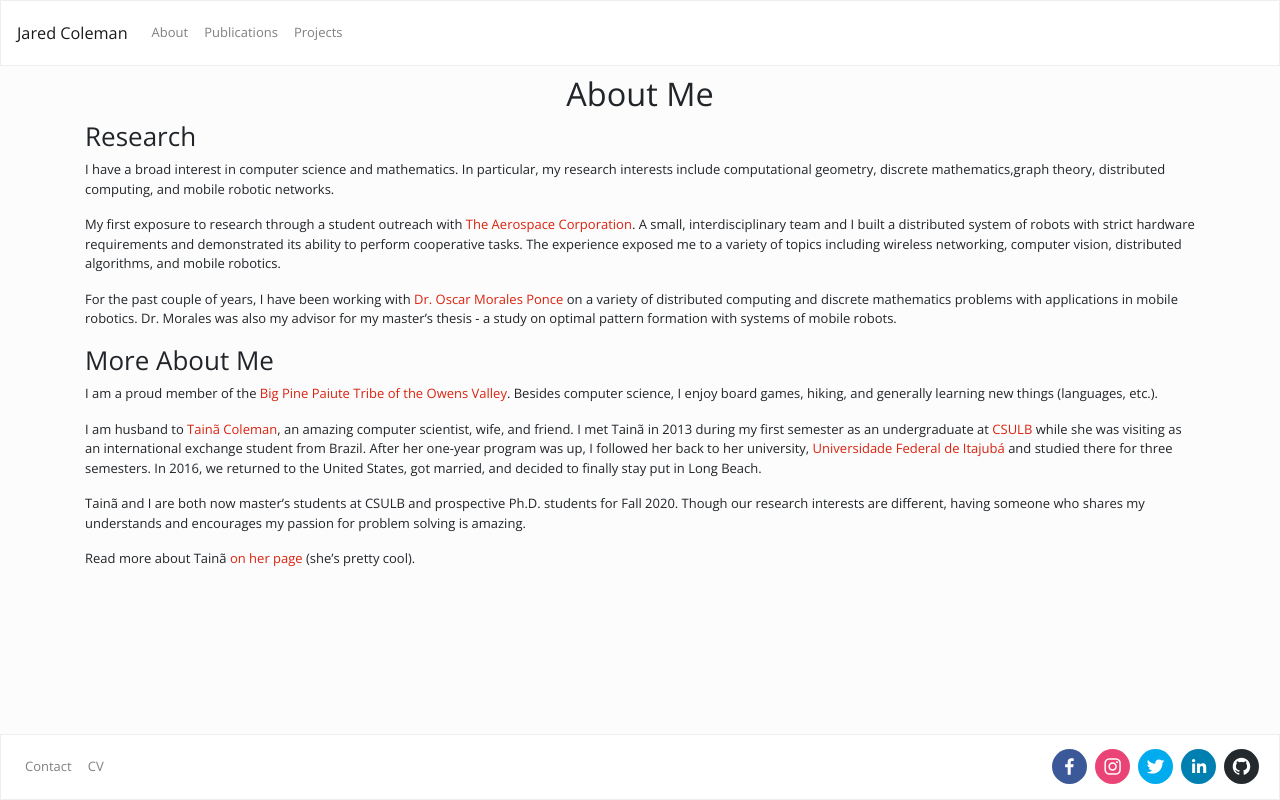
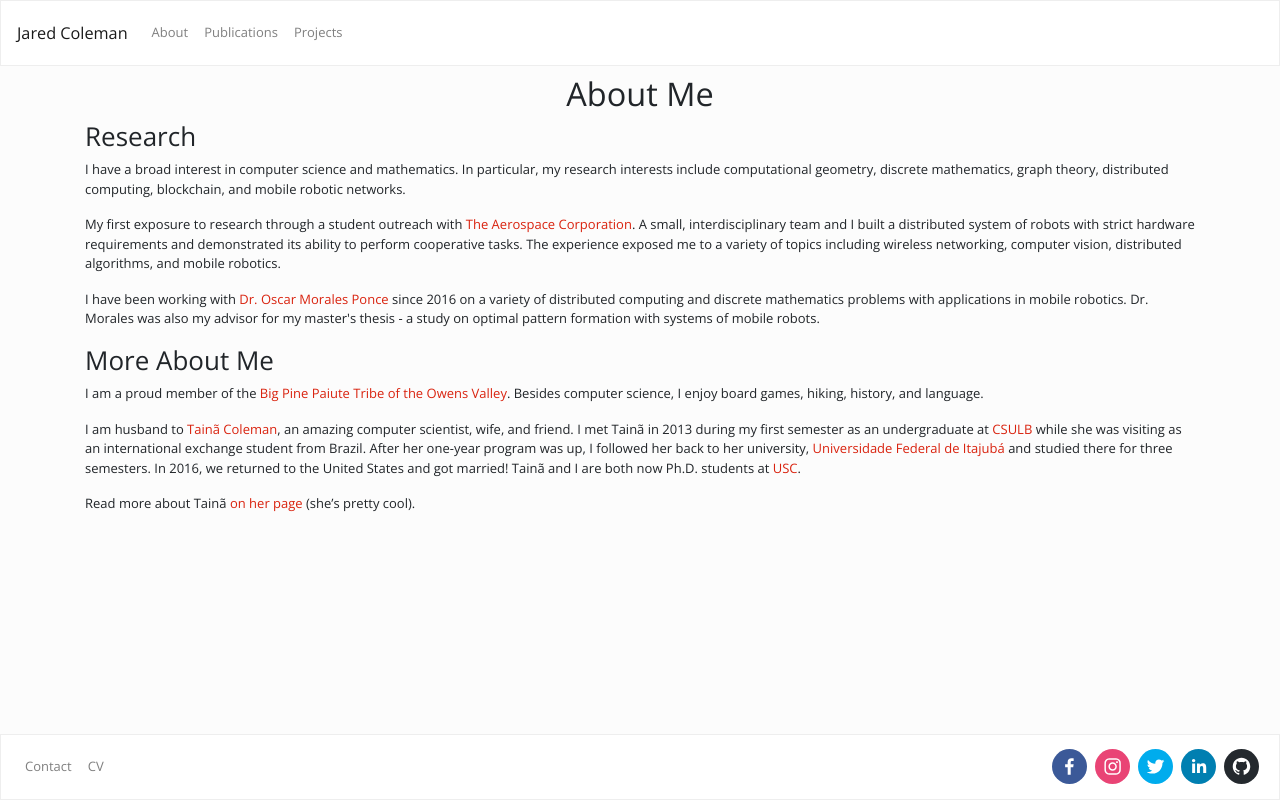
Before and after one commit to earri003/homepage, a React (Create React App) app: page /about in a window 1280 px wide. Built offline with nearby package versions, Linux system fonts and the light colour scheme.

Commit message:
Updates about

```diff
--- a/src/About.js
+++ b/src/About.js
@@ -9,7 +9,7 @@ function About() {
                 <h2>Research</h2>
                 <p>
                     I have a broad interest in computer science and mathematics.
-                    In particular, my research interests include computational geometry, discrete mathematics,graph theory, distributed computing, and mobile robotic networks.
+                    In particular, my research interests include computational geometry, discrete mathematics, graph theory, distributed computing, blockchain, and mobile robotic networks.
                 </p>
                 <p>
                     My first exposure to research through a student outreach with <a href="https://aerospace.org">The Aerospace Corporation</a>.
@@ -17,20 +17,17 @@ function About() {
                     The experience exposed me to a variety of topics including wireless networking, computer vision, distributed algorithms, and mobile robotics.
                 </p>
                 <p>
-                    For the past couple of years, I have been working with <a href="http://web.csulb.edu/~omorales/">Dr. Oscar Morales Ponce</a> on a variety of distributed computing and discrete mathematics problems with applications in mobile robotics.
-                    Dr. Morales was also my advisor for my master’s thesis - a study on optimal pattern formation with systems of mobile robots.
+                    I have been working with <a href="http://web.csulb.edu/~omorales/">Dr. Oscar Morales Ponce</a> since 2016 on a variety of distributed computing and discrete mathematics problems with applications in mobile robotics.
+                    Dr. Morales was also my advisor for my master's thesis - a study on optimal pattern formation with systems of mobile robots.
                 </p>
 
                 <h2>More About Me</h2>
                 <p>
                     I am a proud member of the <a href="https://www.bigpinepaiute.org/">Big Pine Paiute Tribe of the Owens Valley</a>.
-                    Besides computer science, I enjoy board games, hiking, and generally learning new things (languages, etc.).
+                    Besides computer science, I enjoy board games, hiking, history, and language.
                 </p>
                 <p>
-                    I am husband to <a href="https://tainacoleman.com">Tainã Coleman</a>, an amazing computer scientist, wife, and friend. I met Tainã in 2013 during my first semester as an undergraduate at <a href="https://csulb.edu">CSULB</a> while she was visiting as an international exchange student from Brazil. After her one-year program was up, I followed her back to her university, <a href="https://unifei.edu.br/">Universidade Federal de Itajubá</a> and studied there for three semesters. In 2016, we returned to the United States, got married, and decided to finally stay put in Long Beach.
-                </p>
-                <p>
-                    Tainã and I are both now master’s students at CSULB and prospective Ph.D. students for Fall 2020. Though our research interests are different, having someone who shares my understands and encourages my passion for problem solving is amazing.
+                    I am husband to <a href="https://tainacoleman.com">Tainã Coleman</a>, an amazing computer scientist, wife, and friend. I met Tainã in 2013 during my first semester as an undergraduate at <a href="https://csulb.edu">CSULB</a> while she was visiting as an international exchange student from Brazil. After her one-year program was up, I followed her back to her university, <a href="https://unifei.edu.br/">Universidade Federal de Itajubá</a> and studied there for three semesters. In 2016, we returned to the United States and got married! Tainã and I are both now Ph.D. students at <a href="https://usc.edu">USC</a>.
                 </p>
                 <p>
                     Read more about Tainã <a href="https://tainacoleman.com">on her page</a> (she’s pretty cool).
--- a/src/Home.js
+++ b/src/Home.js
@@ -12,14 +12,14 @@ function Home() {
             <h1 className="text-center">Jared Coleman</h1>
             <p className="mt-3 text-center">
                 I am a <b>Ph.D. student</b> at <a href="https://usc.edu">University of Southern California</a> under advisor <a href="http://ceng.usc.edu/~bkrishna/">Bhaskar Krishnamachari</a>.
-                I have <b>Master's and Bachelor's degrees</b> in <b>Computer Science</b> from California State University, Long Beach.
+                I have <b>Master's and Bachelor's degrees</b> in <b>Computer Science</b> from <a href="https://csulb.edu">California State University, Long Beach</a>.
                 I am a <b>Member of the Technical Staff</b> at the Federally Funded Research and Development Center, <a href="https://aerospace.org">Aerospace Corporation</a>.
             </p>
 
             <h2 className="text-center">Research Interests</h2>
             <p className="text-center">
                 I have a broad interest in computer science and mathematics.
-                In particular, my research interests include <b>computational geometry</b>, discrete mathematics, graph theory, distributed computing, and <b>mobile robotic networks</b>.
+                In particular, my research interests include computational geometry, discrete mathematics, graph theory, distributed computing, blockchain, and <b>mobile robotic networks</b>.
             </p>
         </Col>
       </Row>
```
